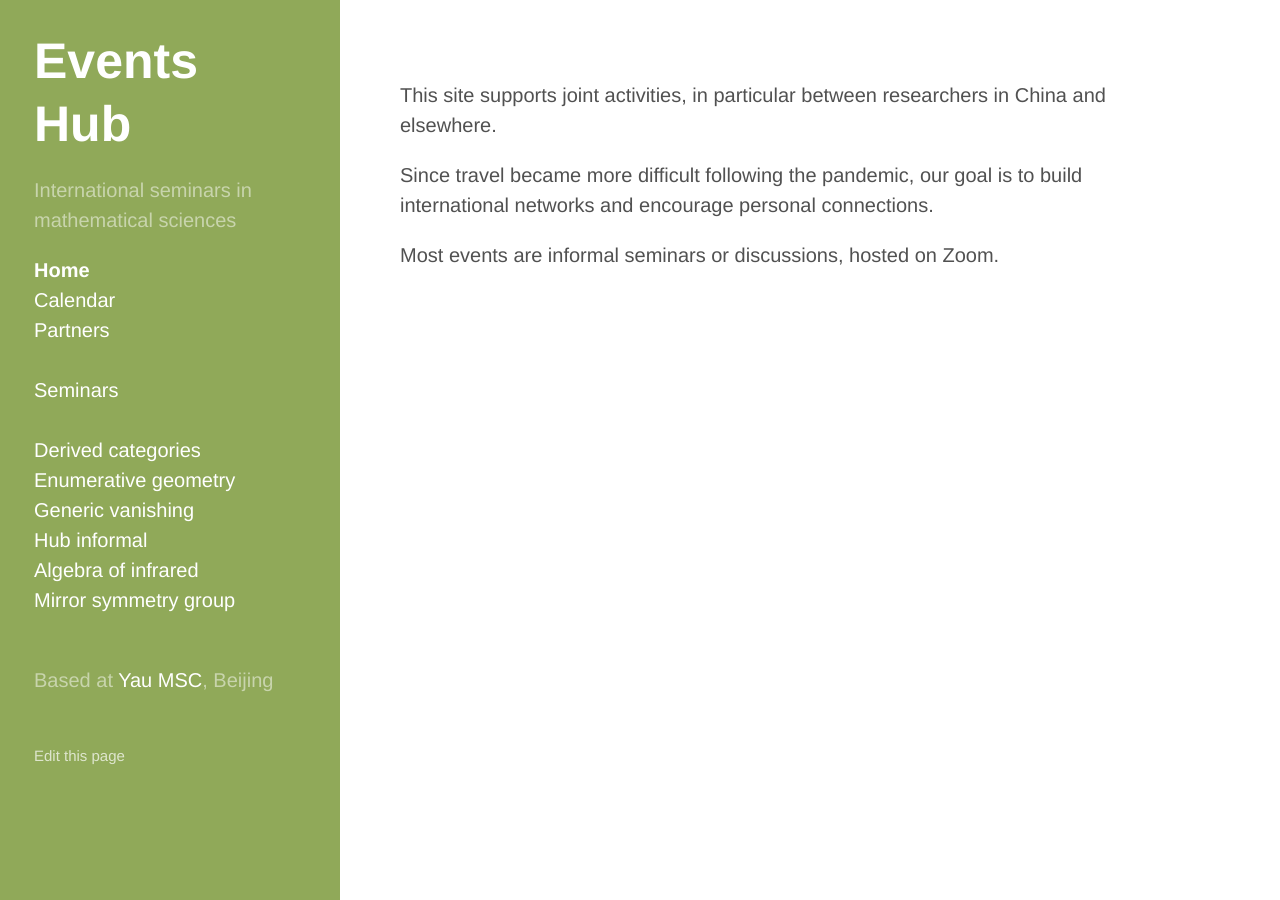
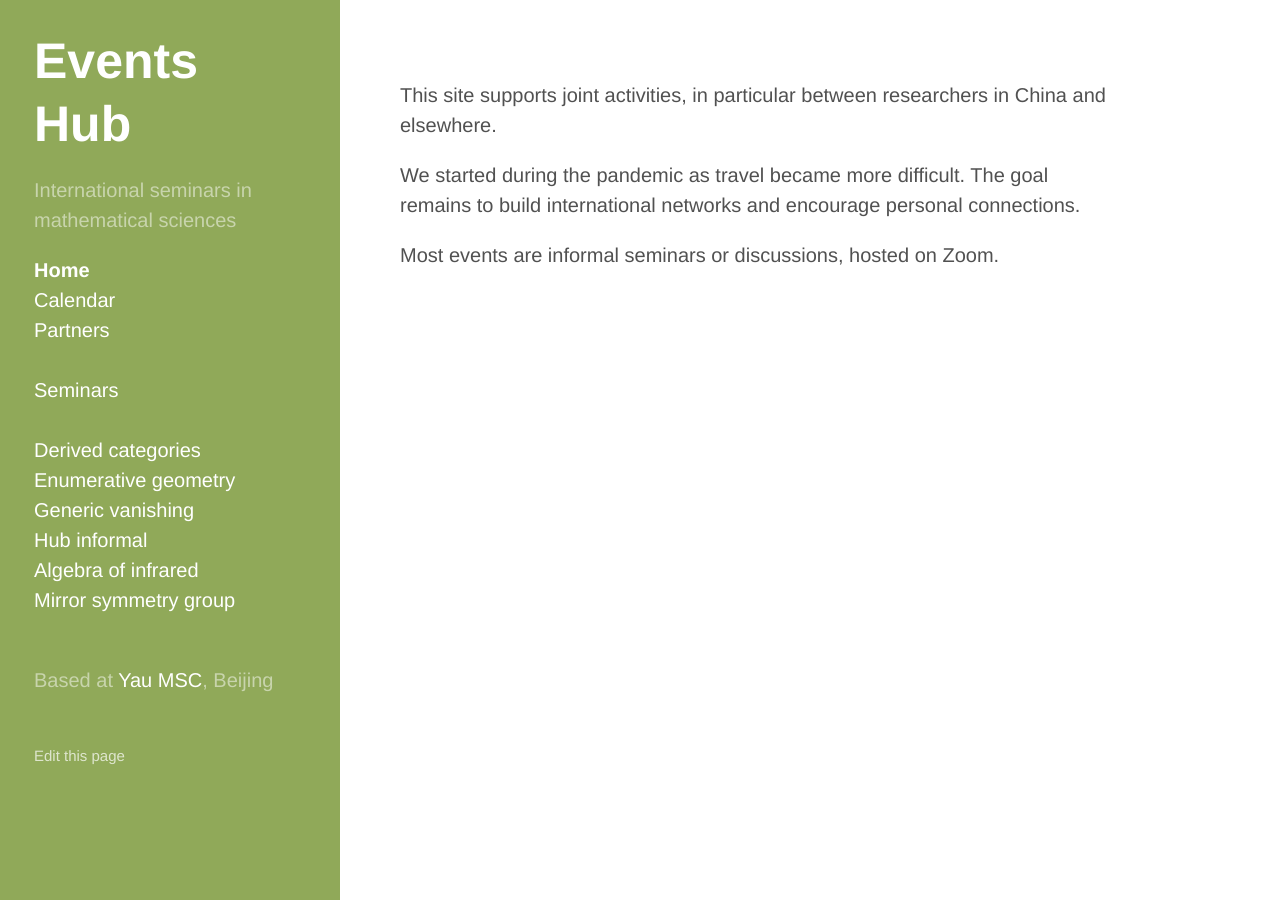
Before and after one commit to yau-msc-events/yau-msc-events.github.io, a Jekyll site: the page built from index.md, in a window 1280 px wide. Built offline with Jekyll 4.4.1, drawn with Linux system fonts in a browser that asks for light colours.

Commit message:
Update index.md
Edited to reflect post-pandemic situation.

```diff
--- a/index.md
+++ b/index.md
@@ -5,6 +5,6 @@ title: Home
 
 This site supports joint activities, in particular between researchers in China and elsewhere.
 
-Since travel became more difficult following the pandemic, our goal is to build international networks and encourage personal connections.
+We started during the pandemic as travel became more difficult. The goal remains to build international networks and encourage personal connections.
 
 Most events are informal seminars or discussions, hosted on Zoom.
```
